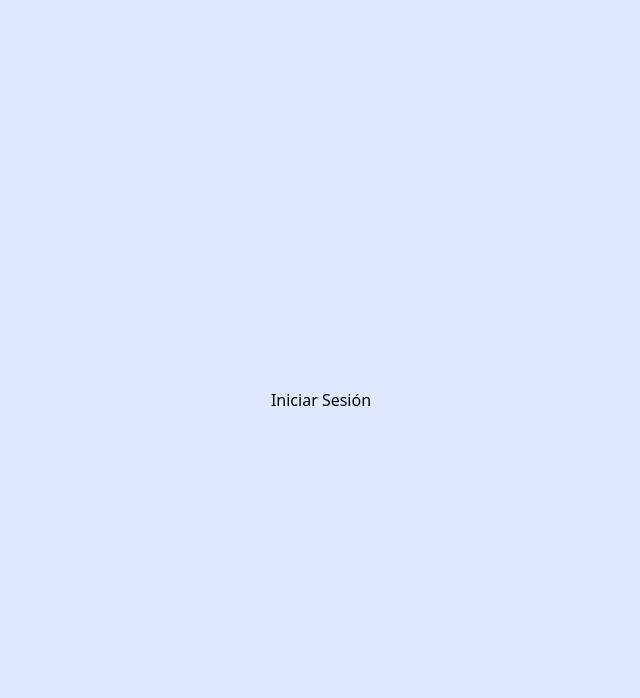
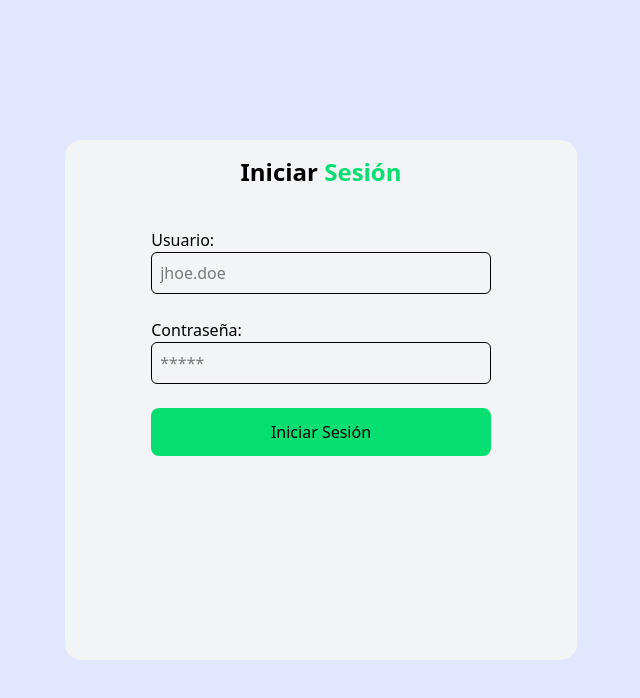
Before and after one commit to sronaal/chat-react, a React (Vite) app: page /auth in a window 1280 px wide. Shown: the top 698 px of the page, without its empty margins (319-959 px from the left). Built offline with nearby package versions, Linux system fonts and the light colour scheme.

Commit message:
Creacion formulario Login

```diff
--- /dev/null
+++ b/src/libs/zod.js
@@ -0,0 +1,10 @@
+import { z } from "zod";
+
+export const schemaLoginForm = z.object({
+    username: z.string()
+    .min(2,'El usuario debe ser tener al menos 2 caracteres')
+    .nonempty('El usuario es requerido'),
+    password: z.string()
+    .min(6,'La contraseña debe tener al menos 6 caracteres')
+    .nonempty('La contraseña es requerida')
+})
--- a/src/pages/auth/Login.jsx
+++ b/src/pages/auth/Login.jsx
@@ -1,9 +1,41 @@
 import React from 'react'
+import { schemaLoginForm }  from '../../libs/zod'
+import { useForm } from 'react-hook-form'
+import { zodResolver } from '@hookform/resolvers/zod'
+
 
 function Login() {
+
+
+  const { register, handleSubmit,  formState: { errors }} = useForm({resolver: zodResolver(schemaLoginForm)})
+
+  const onSubmit = (data) => {
+
+    console.log(data)
+  }
+
   return (
-    <div>
-      <h1>Iniciar Sesión</h1>
+    <div className='bg-gray-100 md:max-w-[40%] w-[50%] h-[65%] rounded-2xl flex flex-col items-center p-4'>
+      <h1 className='font-bold text-2xl mb-10'>Iniciar <span className='text-green-400'>Sesión</span> </h1>
+
+      <form onSubmit={handleSubmit(onSubmit)}>
+        <label>Usuario:</label>
+        <input
+          {...register('username')}
+          placeholder='jhoe.doe'
+          className='border w-full p-2 rounded-md mb-4'
+        />
+        <p className='text-red-500 mb-2'>{errors.username?.message}</p>
+
+        <label>Contraseña:</label>
+        <input
+          {...register('password')}
+          placeholder='*****'
+          className='border w-full p-2 rounded-md mb-4'
+        />
+        <p className='text-red-500 mb-2'>{errors.password?.message}</p>
+        <button type='submit' className='w-full bg-green-400 p-3 rounded-lg'>Iniciar Sesión</button>
+      </form>
     </div>
   )
 }
```
